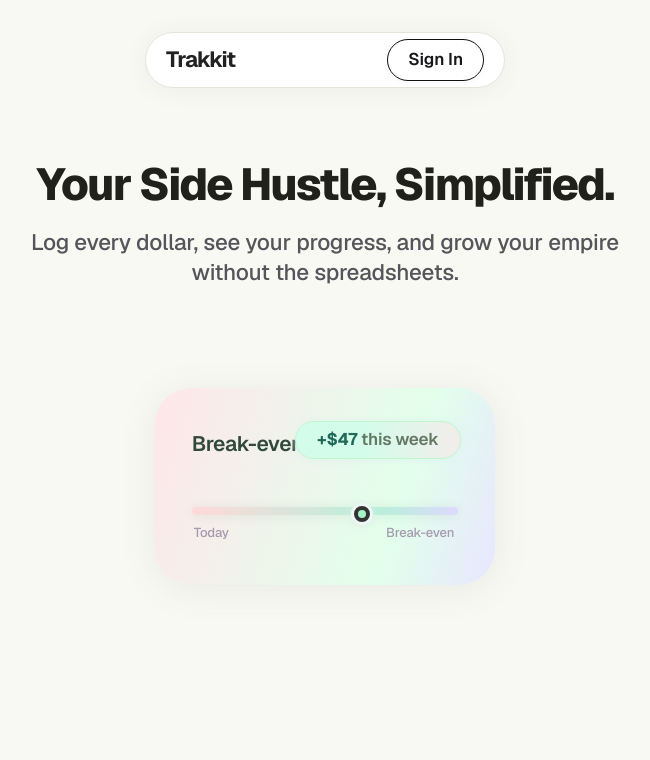
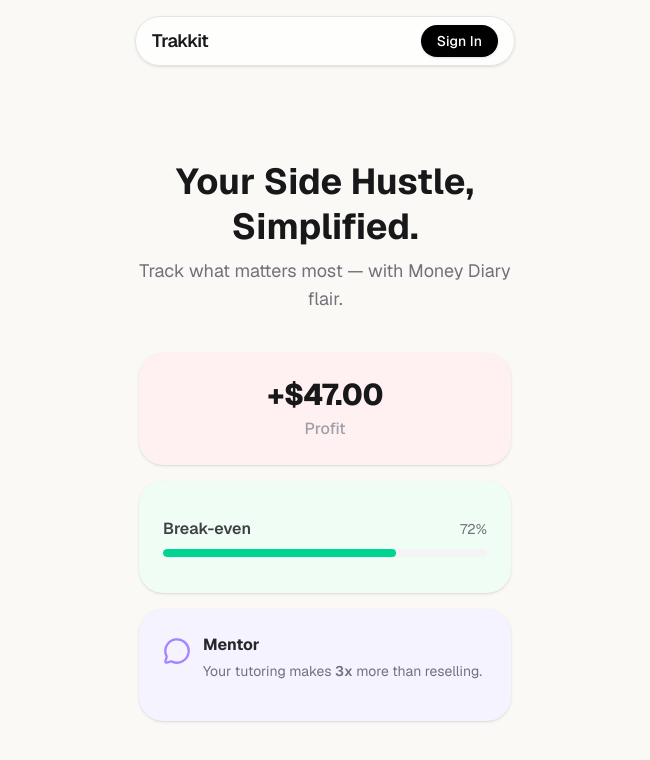
Before and after one commit to shivanighattu/1, a Next.js app: page / in a window 1280 px wide. Shown: the top 760 px of the page, without its empty margins (315-965 px from the left). Built offline with nearby package versions, Linux system fonts and the light colour scheme; no server answers.

Commit message:
Final pixel-perfect UI and Auth fix

```diff
--- a/app/page.tsx
+++ b/app/page.tsx
@@ -1,238 +1,115 @@
 'use client';
 
-import { useCallback } from 'react';
+import * as React from 'react';
 import { createBrowserClient } from '@supabase/ssr';
+import { MessageCircle } from 'lucide-react';
 
-const supabase = createBrowserClient(
-  process.env.NEXT_PUBLIC_SUPABASE_URL!,
-  process.env.NEXT_PUBLIC_SUPABASE_ANON_KEY!
-);
+const supabaseUrl = process.env.NEXT_PUBLIC_SUPABASE_URL;
+const supabaseAnonKey = process.env.NEXT_PUBLIC_SUPABASE_ANON_KEY;
+
+const supabase = createBrowserClient(supabaseUrl!, supabaseAnonKey!);
 
 export default function Home() {
-  const handleLogin = useCallback(async () => {
+  const handleSignIn = async () => {
     await supabase.auth.signInWithOAuth({
       provider: 'google',
       options: {
         redirectTo: `${window.location.origin}/auth/callback`,
       },
     });
-  }, []);
+  };
+
+  // Example break-even % for progress bar
+  const breakEvenPercent = 72;
 
   return (
-    <div
-      style={{
-        minHeight: '100vh',
-        background: '#F9F9F4',
-        fontFamily: 'var(--font-geist-sans), sans-serif',
-        color: '#18181B',
-        letterSpacing: '-0.01em',
-      }}
+    <main
+      className="font-sans min-h-screen w-full bg-[#FAF9F6]"
+      style={{ fontFeatureSettings: 'calt' }}
     >
-      {/* Floating Navbar */}
-      <nav
-        style={{
-          zIndex: 10,
-          position: 'fixed',
-          top: 32,
-          left: '50%',
-          transform: 'translateX(-50%)',
-          padding: '0.375rem 1.25rem',
-          background: '#fff',
-          borderRadius: '9999px',
-          boxShadow: '0 2px 24px rgba(80,80,50,0.07)',
-          border: '1px solid #E4E4DD',
-          display: 'flex',
-          alignItems: 'center',
-          minWidth: 360,
-          maxWidth: 'calc(100vw - 2rem)',
-        }}
-      >
-        <span
-          style={{
-            fontWeight: 700,
-            fontSize: 22,
-            letterSpacing: '-0.04em',
-            color: '#222',
-            marginRight: 28,
-            userSelect: 'none',
-          }}
-        >
+      {/* Floating Handlebar Navbar */}
+      <nav className="fixed top-4 left-0 right-0 z-30 flex justify-center pointer-events-none">
+        <div className="max-w-[380px] w-full mx-auto flex items-center justify-between rounded-full bg-white/80 backdrop-blur-md border border-zinc-200 shadow-sm px-4 py-2 pointer-events-auto select-none">
+          <span className="font-semibold text-lg tracking-tight text-zinc-900 select-none">
             Trakkit
           </span>
-        <div style={{ flex: 1 }} />
           <button
-          type="button"
-          onClick={handleLogin}
-          style={{
-            background: '#fff',
-            color: '#18181B',
-            border: '1px solid #111',
-            borderRadius: '22px',
-            fontWeight: 600,
-            fontSize: 17,
-            padding: '0.45rem 1.25rem',
-            boxShadow: '0 1px 8px rgba(40,40,33,0.04)',
-            cursor: 'pointer',
-            transition: 'box-shadow .14s, border-color .3s',
-            outline: 'none',
-          }}
+            onClick={handleSignIn}
+            className="ml-2 rounded-full bg-black text-white text-sm font-medium px-4 py-1.5 shadow transition hover:bg-zinc-900 active:scale-95"
           >
             Sign In
           </button>
+        </div>
       </nav>
 
-      {/* Main Content */}
-      <main
+      {/* Main Container */}
+      <div className="max-w-[420px] mx-auto min-h-screen px-6 py-8 flex flex-col gap-8 items-center justify-center">
+        {/* Hero */}
+        <div className="mt-20 text-center mb-2">
+          <h1 className="text-2xl sm:text-3xl md:text-4xl font-bold text-zinc-900 leading-tight mb-2">
+            Your Side Hustle, <br className="sm:hidden" /> Simplified.
+          </h1>
+          <p className="text-zinc-500 font-normal text-base sm:text-lg">
+            Track what matters most — with Money Diary flair.
+          </p>
+        </div>
+
+        {/* Bento Grid */}
+        <div className="grid grid-cols-1 gap-4 w-full">
+          {/* Card A: Profit */}
+          <div
+            className="rounded-3xl bg-[#FFF1F1] p-6 flex flex-col items-center justify-center shadow"
+            style={{ minHeight: 112 }}
+          >
+            <div className="text-3xl font-extrabold text-zinc-900 tracking-tight mb-1">
+              +$47.00
+            </div>
+            <div className="text-zinc-400 font-medium text-base">Profit</div>
+          </div>
+
+          {/* Card B: Break-even Progress */}
+          <div
+            className="rounded-3xl bg-[#F0FDF4] p-6 flex flex-col items-start justify-center shadow"
+            style={{ minHeight: 112 }}
+          >
+            <div className="flex justify-between items-center w-full mb-2">
+              <div className="text-zinc-700 font-semibold text-base">
+                Break-even
+              </div>
+              <span className="text-zinc-500 text-sm">{breakEvenPercent}%</span>
+            </div>
+            <div className="w-full">
+              <div className="h-2 bg-zinc-100 rounded-full overflow-hidden">
+                <div
+                  className="h-2 bg-emerald-400 transition-all"
                   style={{
-          display: 'flex',
-          flexDirection: 'column',
-          alignItems: 'center',
-          paddingTop: 160,
-          paddingBottom: 64,
-          gap: 64,
-        }}
-      >
-        {/* Hero Section */}
-        <header style={{ textAlign: 'center', maxWidth: 620 }}>
-          <h1
-            style={{
-              fontSize: '2.8rem',
-              letterSpacing: '-0.04em',
-              fontWeight: 750,
-              margin: 0,
-              color: '#20201C',
-              lineHeight: 1.08,
-            }}
-          >
-            Your Side Hustle, Simplified.
-          </h1>
-          <p
-            style={{
-              fontSize: '1.4rem',
-              color: '#54545A',
-              marginTop: 20,
-              fontWeight: 450,
-              letterSpacing: '-0.01em',
-              lineHeight: 1.32,
-            }}
-          >
-            Log every dollar, see your progress, and grow your empire without the spreadsheets.
-          </p>
-        </header>
-
-        {/* Progress Preview Card */}
-        <section
-          style={{
-            marginTop: 36,
-            display: 'flex',
-            gap: 32,
-          }}
-        >
-          <div
-            style={{
-              background: 'linear-gradient(108deg, #FFE6EA 0%, #E2FFEB 70%, #E8E6FF 100%)',
-              borderRadius: 36,
-              boxShadow: '0 4px 36px rgba(100, 100, 90, 0.10)',
-              padding: '2.5rem 2.3rem 2.3rem 2.3rem',
-              minWidth: 340,
-              maxWidth: 410,
-              display: 'flex',
-              flexDirection: 'column',
-              alignItems: 'flex-start',
-              position: 'relative',
-            }}
-          >
-            <span
-              style={{
-                fontSize: 21,
-                fontWeight: 600,
-                marginBottom: 30,
-                color: '#31493C',
-                letterSpacing: '-0.02em',
-              }}
-            >
-              Break-even Timeline
-            </span>
-            {/* Mock timeline */}
-            <div style={{ width: '100%', margin: '18px 0 6px 0' }}>
-              <div
-                style={{
-                  height: 8,
-                  background:
-                    'linear-gradient(90deg, #FFD9DA 0%, #B8EFD9 70%, #DDDAFD 100%)',
-                  borderRadius: 10,
-                  position: 'relative',
-                  boxShadow: '0 1px 11px 0 rgba(40,70,50,0.08)',
-                }}
-              >
-                {/* Progress marker */}
-                <div
-                  style={{
-                    position: 'absolute',
-                    left: '64%',
-                    top: -4,
-                    transform: 'translateX(-50%)',
-                    width: 22,
-                    height: 22,
-                    background: '#333',
-                    borderRadius: '50%',
-                    border: '3px solid #EDF7F8',
-                    boxShadow: '0 2px 8px #DDF0E6',
-                    display: 'flex',
-                    alignItems: 'center',
-                    justifyContent: 'center',
-                  }}
-                >
-                  <span
-                    style={{
-                      width: 8,
-                      height: 8,
-                      borderRadius: '50%',
-                      background: '#A5F3C9',
-                      display: 'block',
+                    width: `${breakEvenPercent}%`,
+                    borderRadius: 9999,
                   }}
                 />
               </div>
             </div>
+          </div>
+
+          {/* Card C: Mentor */}
           <div
-                style={{
-                  display: 'flex',
-                  justifyContent: 'space-between',
-                  fontSize: 13,
-                  color: '#A69AAF',
-                  fontWeight: 500,
-                  marginTop: 8,
-                  paddingLeft: 2,
-                  paddingRight: 4,
-                }}
+            className="rounded-3xl bg-[#F5F3FF] p-6 flex gap-3 items-start shadow"
+            style={{ minHeight: 112 }}
           >
-                <span>Today</span>
-                <span>Break-even</span>
+            <div className="mt-1">
+              <MessageCircle size={28} className="text-violet-400" strokeWidth={2} />
+            </div>
+            <div>
+              <div className="text-zinc-800 font-bold text-base mb-1">
+                Mentor
+              </div>
+              <div className="text-zinc-500 text-sm">
+                Your tutoring makes <span className="font-semibold">3x</span> more than reselling.
               </div>
             </div>
-            {/* +$47 this week badge */}
-            <div
-              style={{
-                position: 'absolute',
-                top: 33,
-                right: 34,
-                background:
-                  'linear-gradient(90deg,#D4FCEB 44%,#FFE6EA 120%)',
-                color: '#226857',
-                borderRadius: 27,
-                fontWeight: 650,
-                fontSize: 17,
-                padding: '0.32em 1.25em',
-                boxShadow: '0 1px 7px #ddeef5b3',
-                border: '1.3px solid #BEF7CA',
-                letterSpacing: '-0.01em',
-              }}
-            >
-              +$47 <span style={{ fontWeight: 550, color: '#647863' }}>this week</span>
           </div>
         </div>
-        </section>
+      </div>
     </main>
-    </div>
   );
 }
```
Lines whose indentation alone changed are shown as unchanged.
